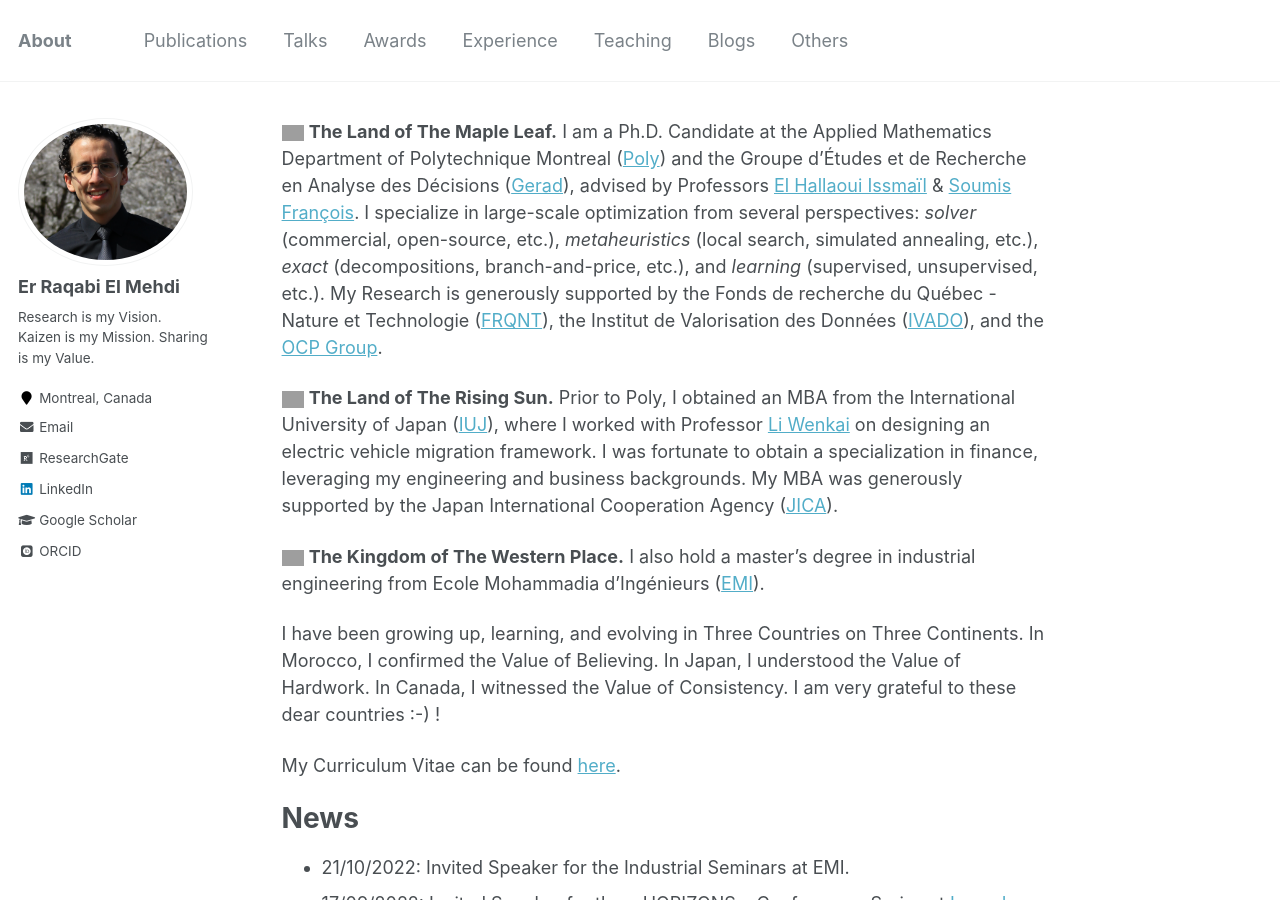
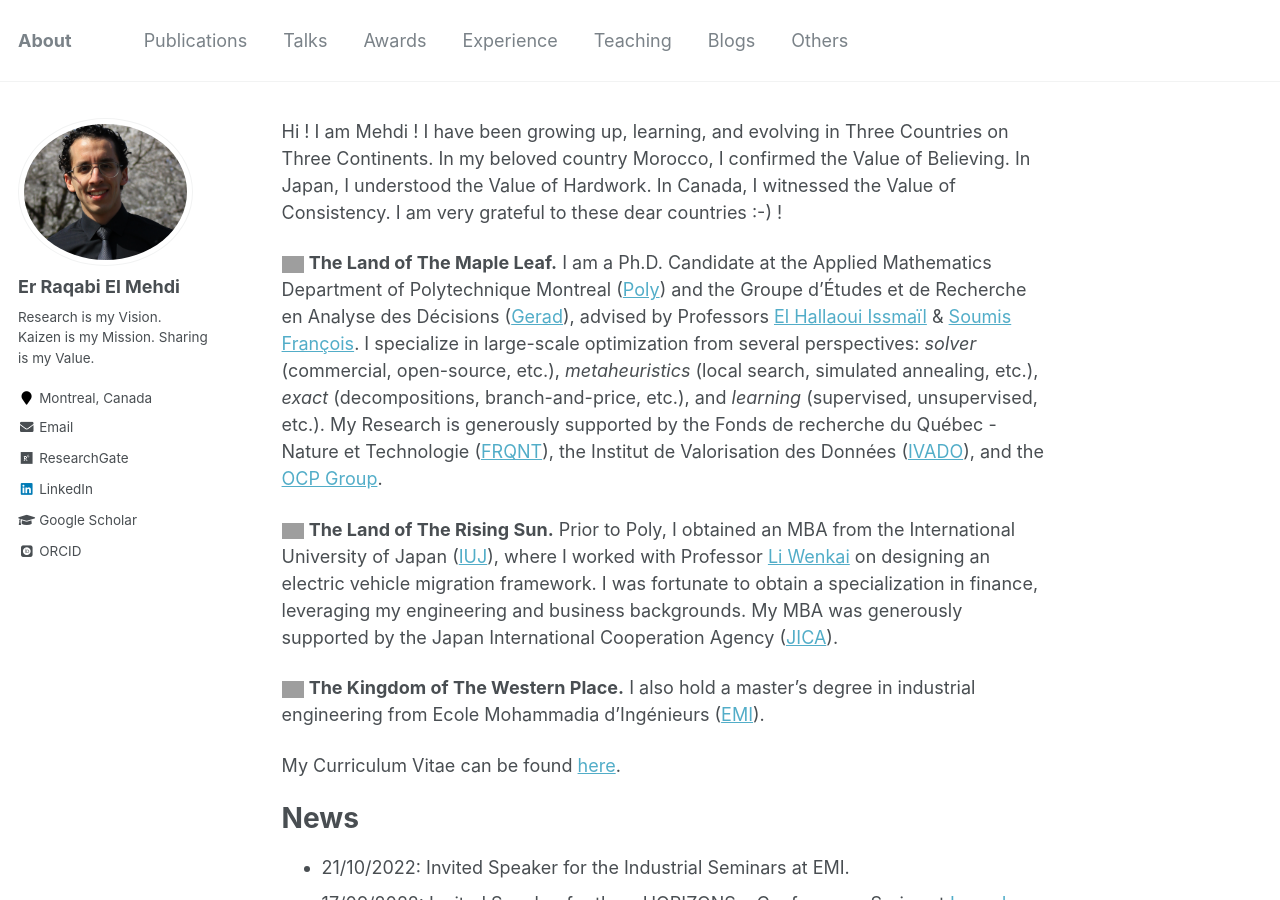
Before and after one commit to RqbMedi/rqbmedi.github.io, a Jekyll site: the page built from _pages/about.md, in a window 1280 px wide and 900 px high. Built offline with Jekyll 4.4.1, drawn with Linux system fonts in a browser that asks for light colours; some web fonts are replaced; grey boxes are pictures that could not be loaded.

Commit message:
Update about.md

```diff
--- a/_pages/about.md
+++ b/_pages/about.md
@@ -8,13 +8,13 @@ redirect_from:
   - /about.html
 ---
 
+Hi ! I am Mehdi ! I have been growing up, learning, and evolving in Three Countries on Three Continents. In my beloved country Morocco, I confirmed the Value of Believing. In Japan, I understood the Value of Hardwork. In Canada, I witnessed the Value of Consistency. I am very grateful to these dear countries :-) !
+
 <img alt="Canada" src="http://purecatamphetamine.github.io/country-flag-icons/3x2/CA.svg" width="22" height="22"/> **The Land of The Maple Leaf.** I am a Ph.D. Candidate at the Applied Mathematics Department of Polytechnique Montreal ([Poly](https://www.polymtl.ca/)) and the Groupe d'Études et de Recherche en Analyse des Décisions ([Gerad](https://www.gerad.ca/en)), advised by Professors [El Hallaoui Issmaïl](https://www.polymtl.ca/expertises/el-hallaoui-issmail) & [Soumis François](https://www.polymtl.ca/expertises/soumis-francois). I specialize in large-scale optimization from several perspectives: *solver* (commercial, open-source, etc.), *metaheuristics* (local search, simulated annealing, etc.), *exact* (decompositions, branch-and-price, etc.), and *learning* (supervised, unsupervised, etc.). My Research is generously supported by the Fonds de recherche du Québec - Nature et Technologie ([FRQNT](https://frq.gouv.qc.ca/en/)), the Institut de Valorisation des Données ([IVADO](https://ivado.ca/en/)), and the [OCP Group](https://www.ocpgroup.ma/).
 
 <img alt="Japan" src="http://purecatamphetamine.github.io/country-flag-icons/3x2/JP.svg" width="22" height="22"/> **The Land of The Rising Sun.** Prior to Poly, I obtained an MBA from the International University of Japan ([IUJ](https://www.iuj.ac.jp/)), where I worked with Professor [Li Wenkai](http://rmap.iuj.ac.jp/profile/en.1d04074599d978f5.html) on designing an electric vehicle migration framework. I was fortunate to obtain a specialization in finance, leveraging my engineering and business backgrounds. My MBA was generously supported by the Japan International Cooperation Agency ([JICA](https://www.jica.go.jp/english/)).
 
 <img alt="Morocco" src="http://purecatamphetamine.github.io/country-flag-icons/3x2/MA.svg" width="22" height="22"/> **The Kingdom of The Western Place.** I also hold a master's degree in industrial engineering from Ecole Mohammadia d'Ingénieurs ([EMI](https://www.emi.ac.ma/)).
-
-I have been growing up, learning, and evolving in Three Countries on Three Continents. In Morocco, I confirmed the Value of Believing. In Japan, I understood the Value of Hardwork. In Canada, I witnessed the Value of Consistency. I am very grateful to these dear countries :-) !
 
 My Curriculum Vitae can be found [here](http://rqbmedi.github.io/files/CV.pdf).
 
```
